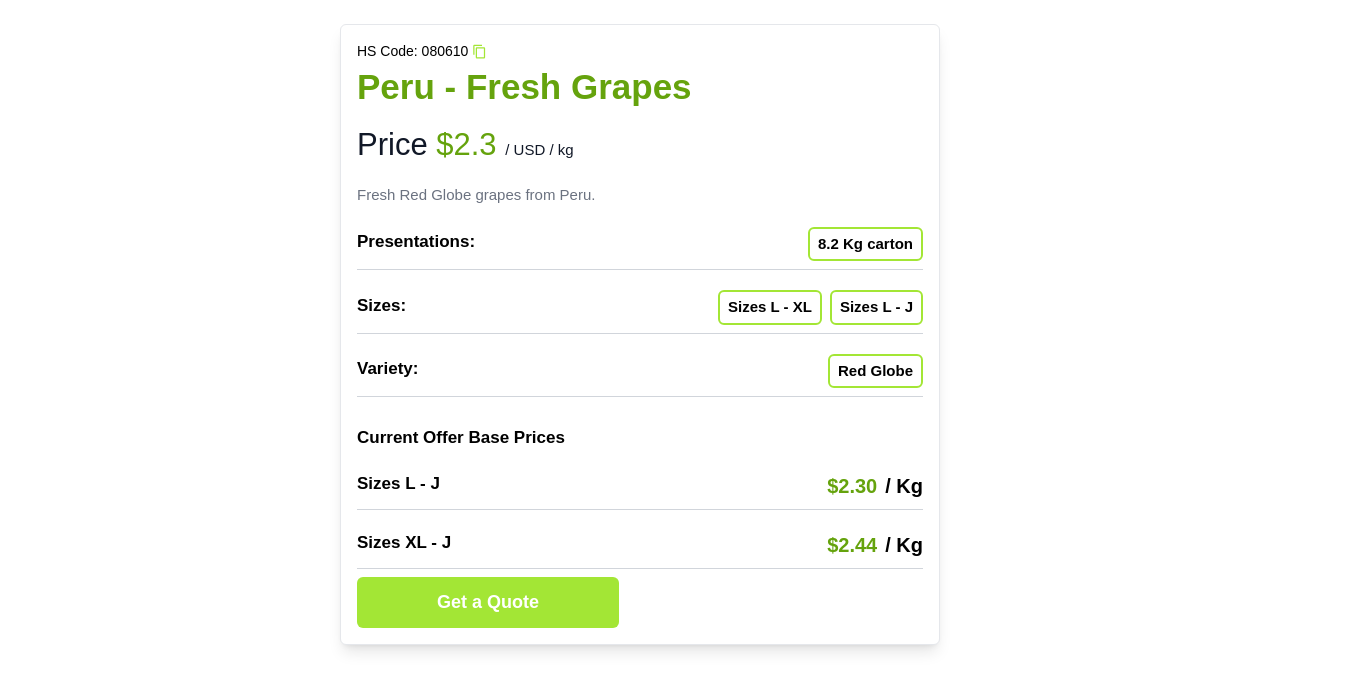
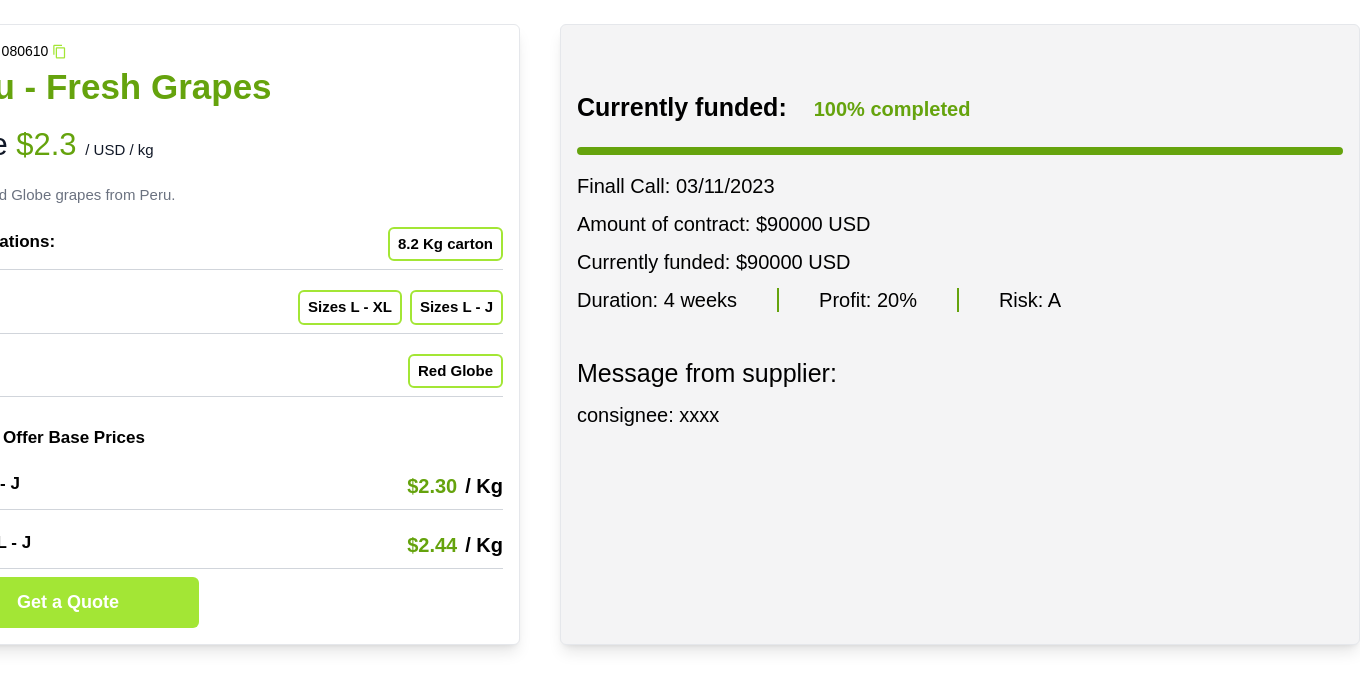
Before and after one commit to fabioDMFerreira/icp-agro-deals, a React (Vite) app in the folder src/icp_agro_deals_frontend/: page / in a window 1280 px wide. Shown: the top 690 px of the page, 1360 px wide, since content can reach past the window. Built offline with nearby package versions, Linux system fonts and the light colour scheme.

Commit message:
Add draft funding component

```diff
--- a/src/icp_agro_deals_frontend/src/App.jsx
+++ b/src/icp_agro_deals_frontend/src/App.jsx
@@ -1,8 +1,61 @@
 import { useState } from 'react';
 import { icp_agro_deals_backend } from 'declarations/icp_agro_deals_backend';
 import DealCard from './components/DealCard';
+import DealFunding from './components/DealFunding';
 
 function App() {
+  const hsCode = "080610";
+  const productName = "Peru - Fresh Grapes";
+  const productDescription = "Fresh Red Globe grapes from Peru.";
+  const price = "2.3";
+  const progressPercentage=100;
+  const finalCall="03/11/2023";
+  const contractAmount="$90000 USD";
+  const contractId="27102023-00010";
+  const fundedAmount="$90000 USD";
+  const duration="4 weeks";
+  const profit="20%";
+  const risk="A";
+  const supplierMessage="consignee: xxxx";
+  const origin="Callao, Peru";
+  const destination="Lisbon, Portugal";
+
+  const milestones=[
+    {
+      label: "Production",
+      location: "Callao, Peru",
+      date: "27/10/2023"
+    },
+    {
+      label: "Packing house",
+      location: "Callao, Peru",
+      date: "28/10/2023"
+    },
+    {
+      label: "Finished product",
+      location: "Callao, Peru",
+      date: "29/10/2023"
+    },
+    {
+      label: "Port of loading",
+      location: "Callao, Peru",
+      date: "29/10/2023"
+    },
+    {
+      label: "Transit",
+      date: "30/10/2023"
+    },
+    {
+      label: "Port of destination",
+      location: "Lisbon, Portugal",
+      date: "15/11/2023"
+    },
+    {
+      label: "Arrival",
+      location: "Lisbon, Portugal",
+      date: "17/11/2023"
+    },
+  ];
 
   const dealFeatures = [
     { label: 'Presentations:', values: ['8.2 Kg carton'] },
@@ -16,9 +69,31 @@ function App() {
   ]
 
   return (
-    <main className="max-container padding-container flex flex-col">
-      <div className="relative z-20 flex flex-1 flex-col items-center pt-6">
-        <DealCard code="080610" title="Peru - Fresh Grapes" price="2.3" description="Fresh Red Globe grapes from Peru." features={dealFeatures} prices={dealPrices}/>
+    <main className="max-container padding-container flex flex-col items-center">
+      <div className="relative z-20 flex flex-1 space-x-10 pt-6">
+        <DealCard
+          code={hsCode}
+          title={productName}
+          price={price}
+          description={productDescription}
+          features={dealFeatures}
+          prices={dealPrices}
+        />
+        <DealFunding
+          progressPercentage={progressPercentage}
+          finalCall={finalCall}
+          contractAmount={contractAmount}
+          contractId={contractId}
+          fundedAmount={fundedAmount}
+          duration={duration}
+          profit={profit}
+          risk={risk}
+          supplierMessage={supplierMessage}
+          productName={productName}
+          origin={origin}
+          destination={destination}
+          milestones={milestones}
+        />
       </div>
     </main>
 
--- a/src/icp_agro_deals_frontend/src/components/DealCard.tsx
+++ b/src/icp_agro_deals_frontend/src/components/DealCard.tsx
@@ -34,7 +34,7 @@ const copyToClipboard = async (text: string) => {
 
 const DealCard = ({code, title, price, description, features, prices}: DealCardProperties) => {
   return (
-    <div className="min-w-[600px] rounded-md overflow-hidden shadow-lg p-4 bg-white border">
+    <div className="lg:min-w-[600px] rounded-md shadow-lg p-4 bg-white border">
       <div className="flex items-center space-x-1">
         <p className="text-sm">HS Code: {code}</p>
         <ContentCopyIcon onClick={() => copyToClipboard(code)} className="text-lime-400 hover:text-lime-500 cursor-pointer" style={{ fontSize: 15 }} />
--- /dev/null
+++ b/src/icp_agro_deals_frontend/src/components/DealFunding.tsx
@@ -0,0 +1,42 @@
+import ProgressBar from "./ProgressBar";
+
+type DealFundingProperties = {
+  progressPercentage: number;
+  finalCall: string;
+  contractAmount: string;
+  contractId: string;
+  fundedAmount: string;
+  duration: string;
+  profit: string;
+  risk: string;
+  supplierMessage: string;
+  productName: string;
+  origin: string;
+  destination: string;
+  milestones: string[];
+}
+
+const DealFunding = ({progressPercentage, finalCall, contractAmount, contractId, fundedAmount, duration, profit, risk, supplierMessage, productName, origin, destination, milestones}: DealFundingProperties) => {
+  return (
+    <div className="lg:min-w-[800px] rounded-md shadow-lg p-4 bg-zinc-100 border">
+      <p className="text-[25px] font-bold mt-12">Currently funded: <span className="px-5 text-lime-600 text-[20px]">{progressPercentage}% completed</span></p>
+      <ProgressBar />
+      <p className="text-[20px] mt-4 mb-2">Finall Call: {finalCall}</p>
+      <p className="text-[20px] my-2">Amount of contract: {contractAmount}</p>
+      <p className="text-[20px] my-2">Currently funded: {fundedAmount}</p>
+      <div className="flex items-center space-x-10">
+        <p className="text-[20px]">Duration: {duration}</p>
+        <div className="w-0.5 h-6 bg-lime-600 mx-5"></div>
+        <p className="text-[20px]">Profit: {profit}</p>
+        <div className="w-0.5 h-6 bg-lime-600 mx-5"></div>
+        <p className="text-[20px]">Risk: {risk}</p>
+      </div>
+      <p className="text-[25px] mt-10">Message from supplier:</p>
+      <p className="text-[20px] mt-2">{supplierMessage}</p>
+
+    </div>
+
+  )
+}
+
+export default DealFunding
--- /dev/null
+++ b/src/icp_agro_deals_frontend/src/components/ProgressBar.tsx
@@ -0,0 +1,5 @@
+const ProgressBar = () => {
+  return <div className="border-4 rounded border-lime-600 mt-5 mb-2"></div>
+};
+
+export default ProgressBar;
```
